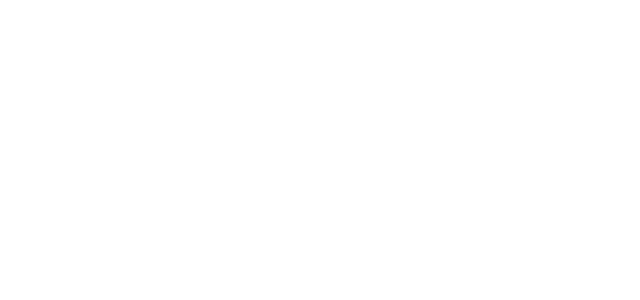
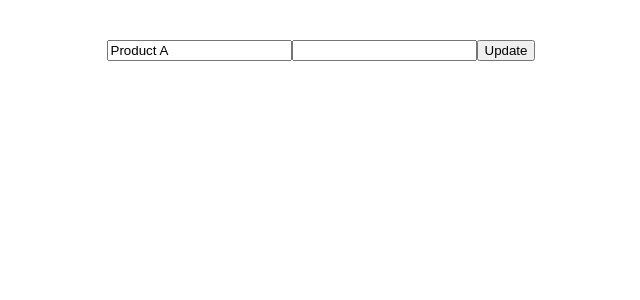
Before and after one commit to sontv8/web502-we17308, a React (Vite) app in the folder we17308-react/: page /admin/products/1/update in a window 1280 px wide. Before the commit this address had no page. Shown: the top 300 px of the page, without its empty margins (319-959 px from the left). Built offline with nearby package versions, Linux system fonts and the light colour scheme; data requests are answered from the project's data file.

Commit message:
Buổi 7: cập nhật sản phẩm

```diff
--- a/we17308-react/db.json
+++ b/we17308-react/db.json
@@ -11,6 +11,11 @@
     {
       "id": 3,
       "name": "Product C"
+    },
+    {
+      "id": 4,
+      "name": "Product D",
+      "price": 500
     }
   ]
 }
--- a/we17308-react/src/App.jsx
+++ b/we17308-react/src/App.jsx
@@ -7,6 +7,7 @@
 import Dashboard from './pages/admin/Dashboard'
 import { delteProduct, getAllProduct } from './api/product'
 import ProductAdd from './pages/admin/ProductAdd'
+import UpdateProductPage from './pages/admin/UpdateProduct'
 
 function App() {
   const [products, setProducts] = useState([])
@@ -28,7 +29,9 @@
     setProducts([...products, { ...product, id: 1 }])
   }
 
+  const onHandleUpdate = (product) => {
 
+  }
 
   return (
     <div className="App">
@@ -40,6 +43,7 @@
         <Route path='/products/:id' element={<ProductDetailPage />} />
         <Route path="/product/add" element={<ProductAdd onAdd={onHandleAdd} />} />
         <Route path='/admin' element={<Dashboard />} />
+        <Route path='/admin/products/:id/update' element={<UpdateProductPage products={products} />} />
       </Routes>
 
     </div>
--- /dev/null
+++ b/we17308-react/src/pages/admin/UpdateProduct.jsx
@@ -0,0 +1,40 @@
+import React, { useEffect, useState } from 'react'
+import { useParams } from 'react-router-dom'
+
+const UpdateProductPage = (props) => {
+    const { id } = useParams()
+    const [product, setProduct] = useState({})
+    useEffect(() => {
+        const product = props.products.find(item => item.id == id)
+        setProduct(product)
+    })
+
+    const [inputValue, setInputValue] = useState({})
+    const onHandleChange = (e) => {
+        // const name = e.target.name
+        // const value = e.target.value
+        const { name, value } = e.target
+        setInputValue({ ...inputValue, [name]: value })
+    }
+    const onHandleSubmit = (e) => {
+        e.preventDefault()
+        const updateData = { ...product, ...inputValue }
+        /*
+            id, name, prive
+
+            id, name, price
+        */
+        console.log(updateData);
+    }
+    return (
+        <div>
+            <form action="" onSubmit={onHandleSubmit}>
+                <input type="text" defaultValue={product?.name} onChange={onHandleChange} name='name' />
+                <input type="number" defaultValue={product?.price} onChange={onHandleChange} name='price' />
+                <button type="submit">Update</button>
+            </form>
+        </div>
+    )
+}
+
+export default UpdateProductPage
```
